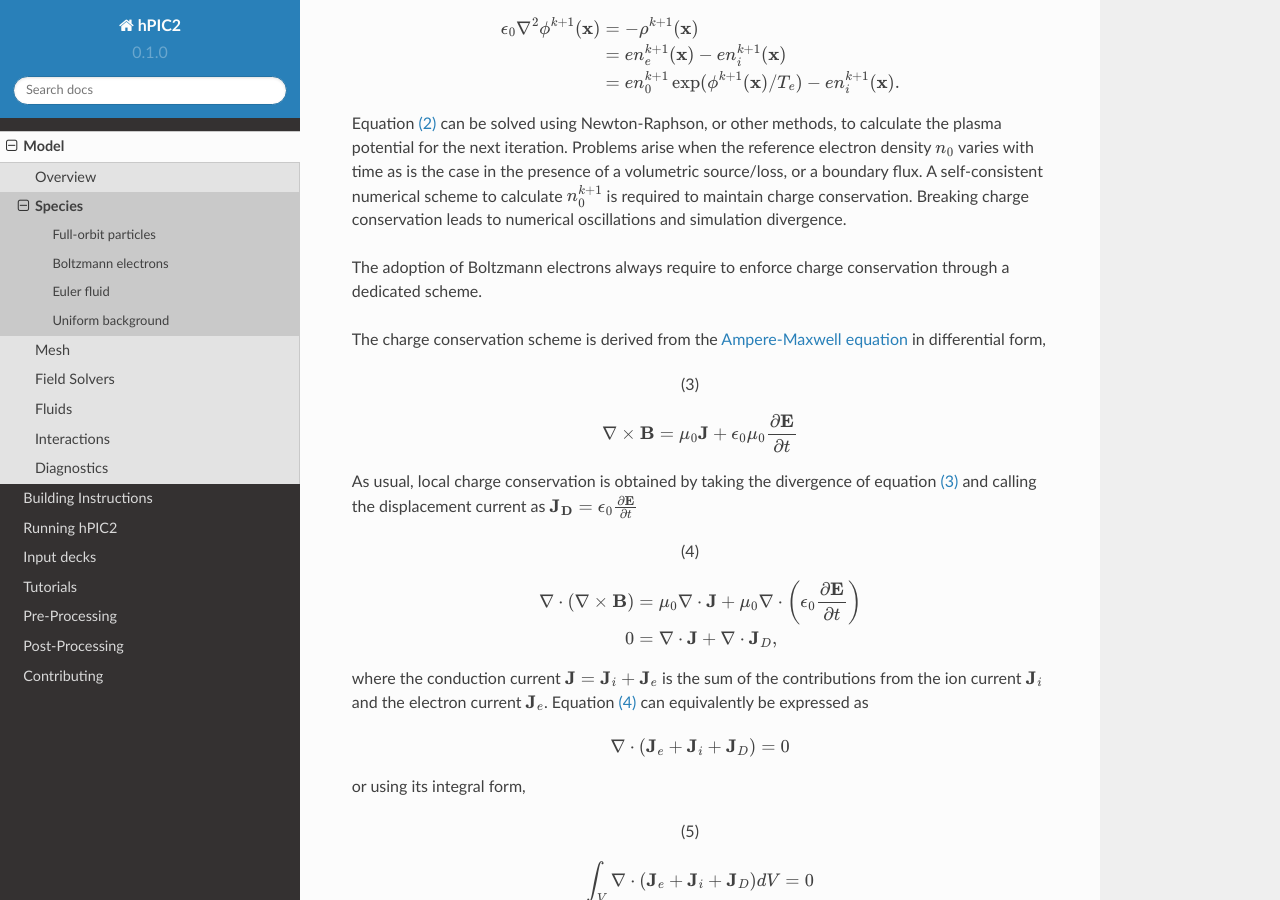
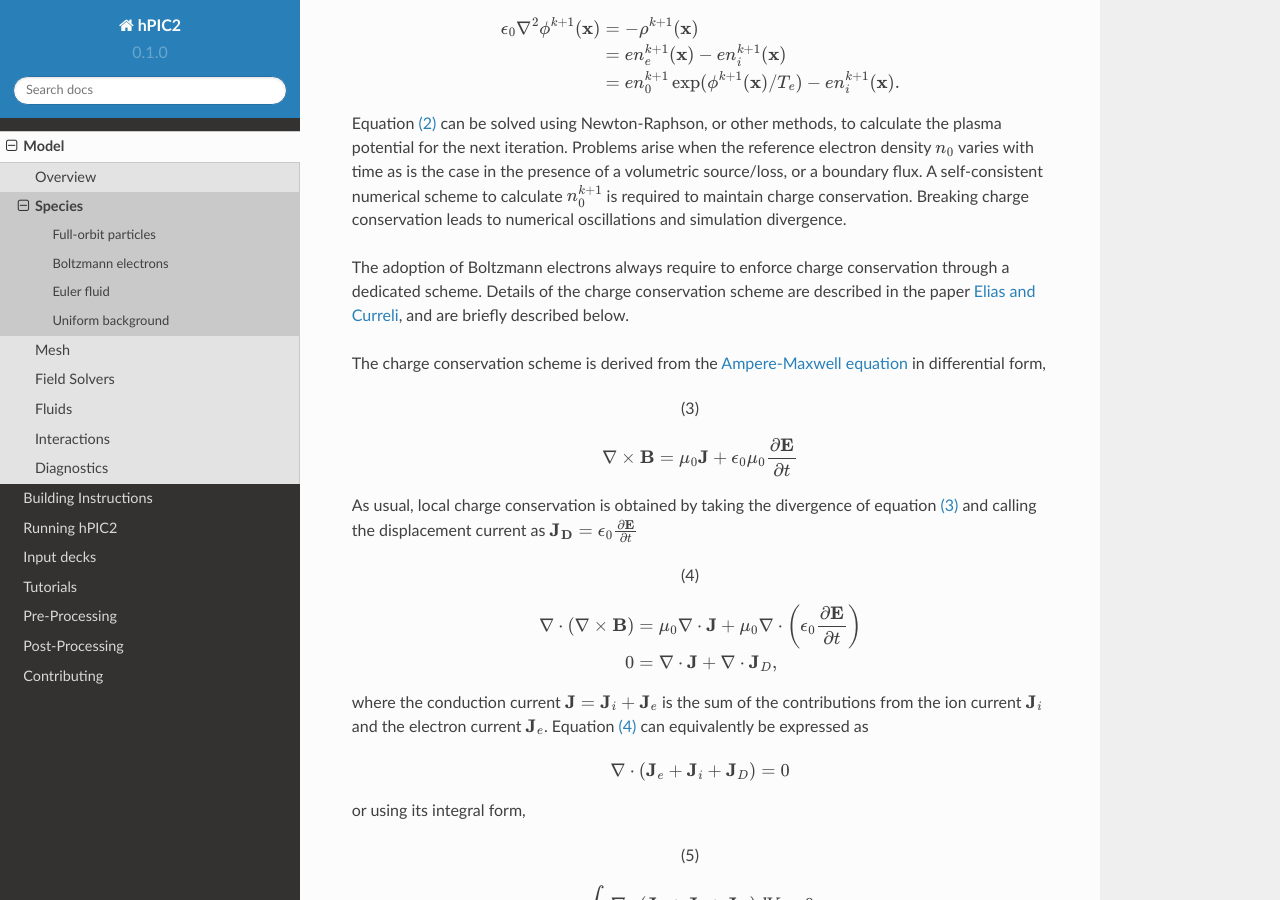
Before and after one commit to lcpp-org/hpic2doc, a Sphinx documentation site: the page built from docs/source/species.rst, in a window 1280 px wide and 900 px high, scrolled down 823 px. Built offline with Sphinx 7.4.7 and the Read the Docs theme 2.0.0, drawn with Linux system fonts in a browser that asks for light colours.

Commit message:
DOI to charge conservation scheme

```diff
--- a/docs/source/species.rst
+++ b/docs/source/species.rst
@@ -63,6 +63,9 @@ leads to numerical oscillations and simulation divergence.
 
 The adoption of Boltzmann electrons always require to enforce
 charge conservation through a dedicated scheme.
+Details of the charge conservation scheme are described in the
+paper `Elias and Curreli <https://doi.org/10.1016/j.jcp.2020.109320>`_,
+and are briefly described below.
 
 The charge conservation scheme is derived from the
 `Ampere-Maxwell equation <https://doi.org/10.1017/9781108333511>`_ in
```
